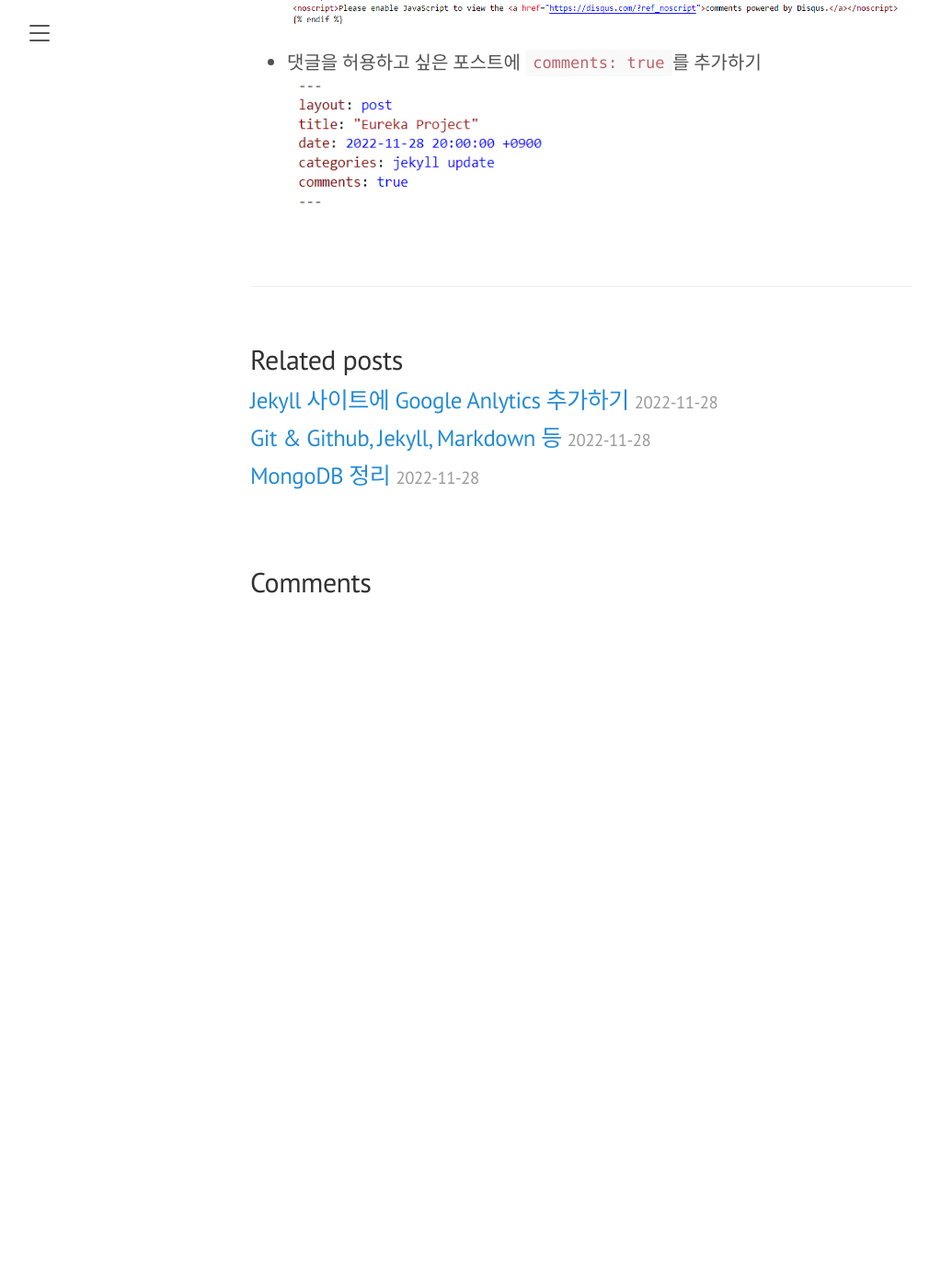
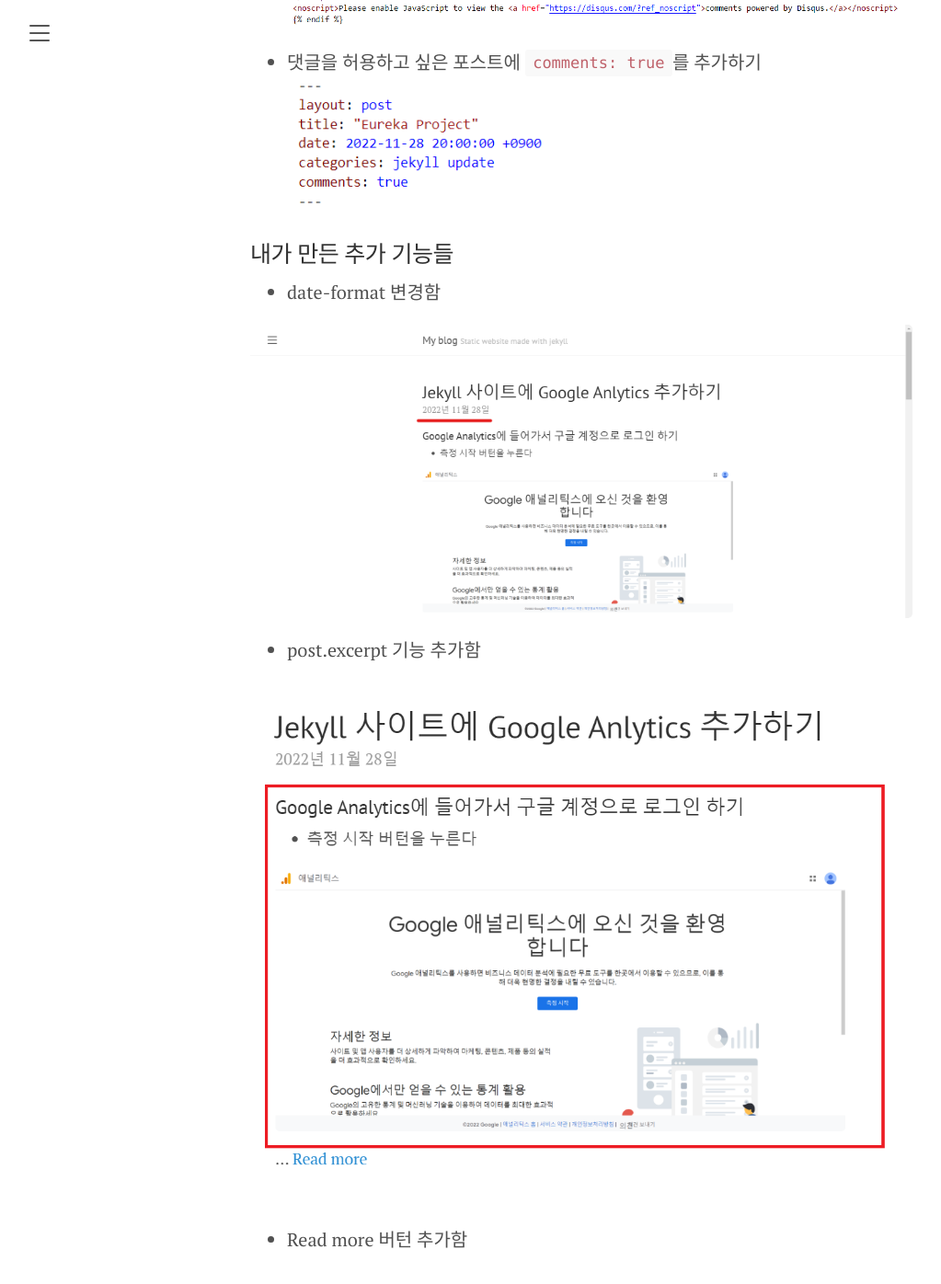
Before and after one commit to 20223073/20223073.github.io, a Jekyll site: the page built from _posts/2022-11-28-Eureka-project.md, in a window 1280 px wide and 1400 px high, scrolled down 3121 px. Shown: the top 1396 px of the window at 92% size, without its empty margins (8-1031 px from the left). Built offline with Jekyll 4.4.1, drawn with Linux system fonts in a browser that asks for light colours; comment, search, counter and statistics services are not loaded; before the commit the page ends 3782 px from its top, so only the background shows below that.

Commit message:
update: post

```diff
--- a/_posts/2022-11-28-Eureka-project.md
+++ b/_posts/2022-11-28-Eureka-project.md
@@ -107,3 +107,17 @@
 
 - 댓글을 허용하고 싶은 포스트에 ``comments: true``를 추가하기
 ![screenshot](https://raw.githubusercontent.com/20223073/20223073.github.io/main/public/screenshot2.png)
+
+### 내가 만든 추가 기능들
+
+- date-format 변경함
+
+![screenshot](https://raw.githubusercontent.com/20223073/20223073.github.io/main/public/screenshot14.png)
+
+- post.excerpt 기능 추가함
+
+![screenshot](https://raw.githubusercontent.com/20223073/20223073.github.io/main/public/screenshot15.png)
+
+- Read more 버턴 추가함
+
+![screenshot](https://raw.githubusercontent.com/20223073/20223073.github.io/main/public/screenshot16.png)
```
